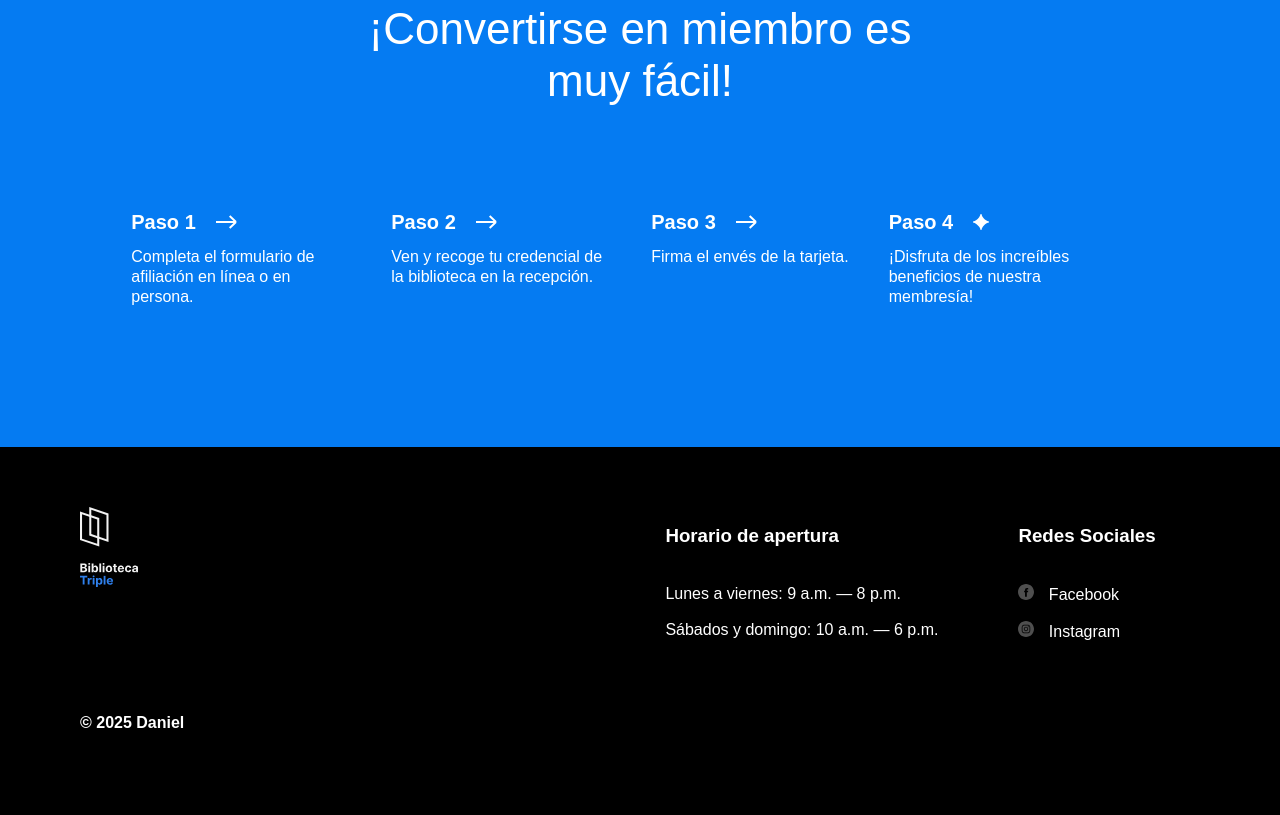
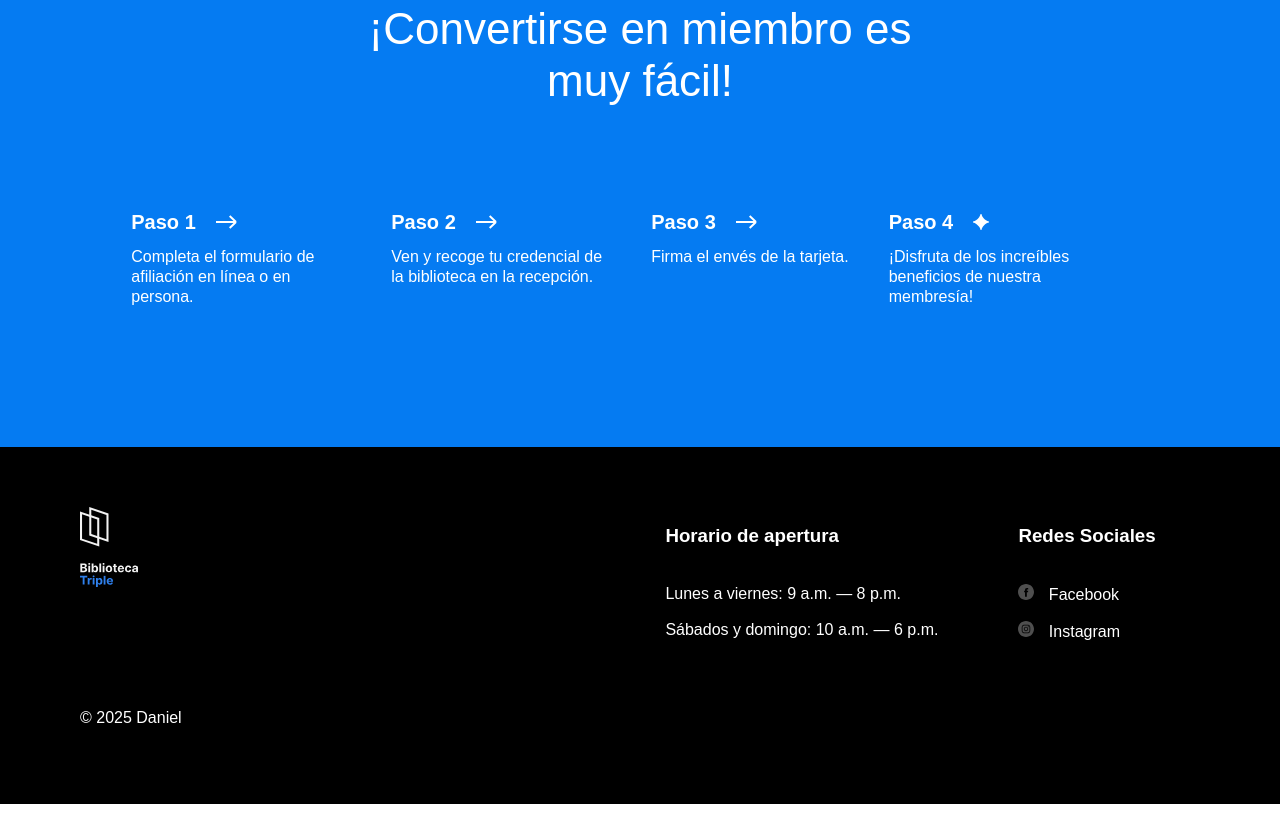
Before and after one commit to DanielPzCz/web_project_library_es, a plain HTML site: page index.html in a window 1280 px wide. Shown: the part 3035-3850 px from the top of the page. Drawn offline with Linux system fonts and the light colour scheme.

Commit message:
Changed footer copyright to <p>

```diff
--- a/index.html
+++ b/index.html
@@ -322,7 +322,7 @@
             </ul>
           </div>
         </div>
-        <h4 class="footer__copyright">© 2025 Daniel</h4>
+        <p class="footer__copyright">© 2025 Daniel</p>
       </footer>
     </div>
   </body>
```
